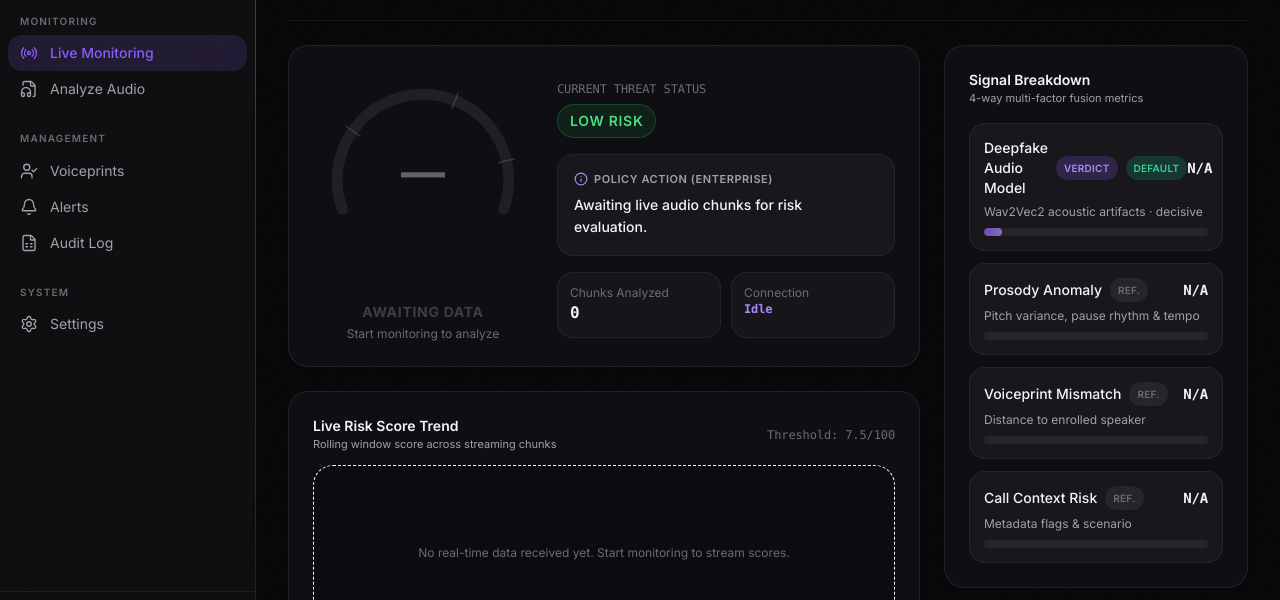
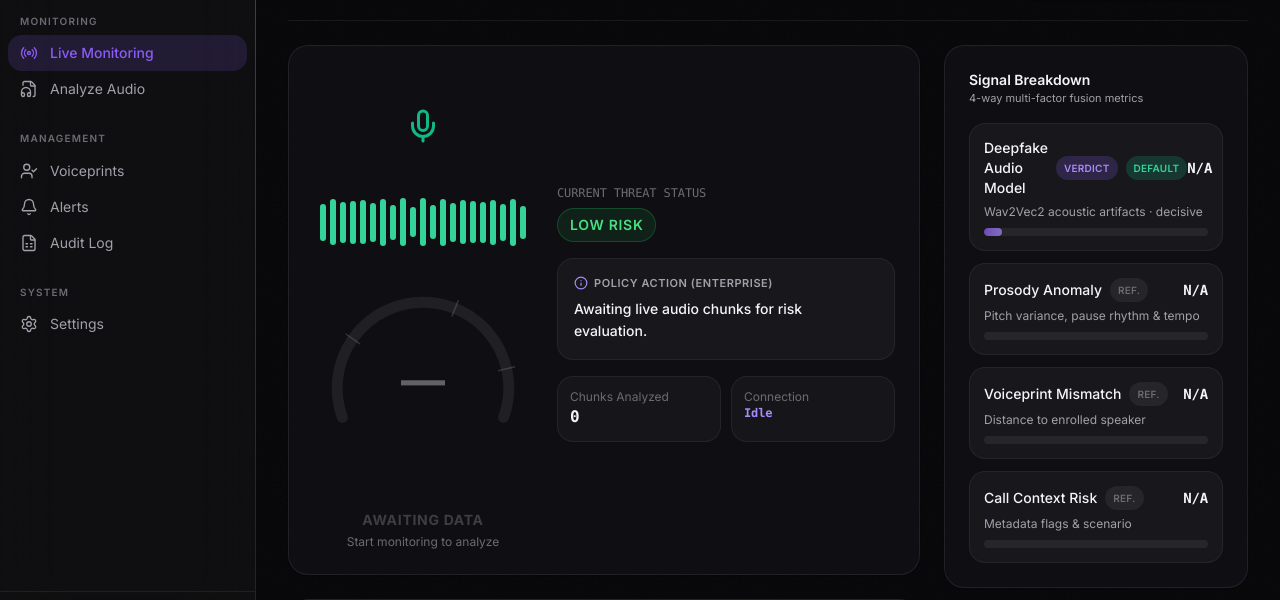
Before and after one commit to Akshat-Pratap/VoxDetect, a React (Vite) app in the folder frontend/web/: page /live-call in a window 1280 px wide. Shown: the part 148-748 px from the top of the page. Built offline with nearby package versions, Linux system fonts and the light colour scheme; no server answers.

Commit message:
feat(frontend): add live mic audio visualizer to monitoring

```diff
--- /dev/null
+++ b/frontend/web/src/components/risk/AudioVisualizer.tsx
@@ -0,0 +1,82 @@
+/**
+ * components/risk/AudioVisualizer.tsx
+ * Live "mic is detecting" visualizer: animated waveform bars + pulsing ring.
+ * Colored by the current risk band. Pure CSS animations (GPU-accelerated,
+ * transform/opacity only) so it stays buttery at 60fps. Respects reduced motion.
+ */
+import React from 'react';
+import { Mic } from 'lucide-react';
+
+export interface AudioVisualizerProps {
+  active: boolean;
+  band?: string | null;      // 'low' | 'high' | 'critical' | null
+  flagged?: boolean;
+}
+
+const BAR_COUNT = 21;
+
+export function AudioVisualizer({ active, band, flagged }: AudioVisualizerProps) {
+  const tone = flagged || band === 'high' || band === 'critical' ? 'risk' : 'safe';
+  const ring =
+    tone === 'risk'
+      ? 'from-red-500/50 via-red-500/20 to-transparent'
+      : 'from-emerald-500/50 via-emerald-500/20 to-transparent';
+  const barTone = tone === 'risk' ? 'bg-red-400' : 'bg-emerald-400';
+
+  return (
+    <div className="flex flex-col items-center justify-center gap-4 select-none">
+      {/* Pulsing ring + mic */}
+      <div className="relative w-28 h-28 flex items-center justify-center">
+        {/* Expanding detection pulse (only when active) */}
+        {active && (
+          <span
+            className={`absolute inset-0 rounded-full bg-gradient-to-br ${ring} animate-[vox-ring_1.8s_ease-out_infinite]`}
+            aria-hidden="true"
+          />
+        )}
+        {/* Mic capsule */}
+        <div
+          className={`relative z-10 w-20 h-20 rounded-full flex items-center justify-center transition-colors duration-300 ${
+            active
+              ? tone === 'risk'
+                ? 'bg-red-500/15 shadow-[0_0_30px_-5px_rgba(239,68,68,0.4)]'
+                : 'bg-emerald-500/15 shadow-[0_0_30px_-5px_rgba(16,185,129,0.4)]'
+              : ''
+          }`}
+        >
+          <Mic
+            className={`w-9 h-9 ${
+              active
+                ? tone === 'risk'
+                  ? 'text-red-400'
+                  : 'text-emerald-400'
+                : 'text-emerald-500'
+            }`}
+          />
+        </div>
+      </div>
+
+      {/* Waveform bars */}
+      <div className="flex items-center gap-1 h-12" aria-hidden="true">
+        {Array.from({ length: BAR_COUNT }).map((_, i) => {
+          // Deterministic per-bar peak so the idle bars are still varied
+          const peak = 0.35 + 0.65 * Math.abs(Math.sin(i * 1.7 + 0.4));
+          const delay = (i % 7) * 0.09;
+          return (
+            <span
+              key={i}
+              className={`w-1.5 rounded-full ${barTone} ${
+                active ? 'animate-[vox-bar_1.1s_ease-in-out_infinite]' : ''
+              }`}
+              style={{
+                height: active ? undefined : `${Math.round(20 + peak * 28)}px`,
+                animationDelay: active ? `${delay}s` : undefined,
+                animationDuration: '1.1s',
+              }}
+            />
+          );
+        })}
+      </div>
+    </div>
+  );
+}
--- a/frontend/web/src/hooks/useLiveMonitoring.ts
+++ b/frontend/web/src/hooks/useLiveMonitoring.ts
@@ -9,6 +9,7 @@ import { useCallback, useEffect, useRef, useState } from 'react';
 import { VoxDetectWebSocket } from '@/services/websocket';
 import { useMicrophone } from './useMicrophone';
 import { useAlertContext } from '@/context/AlertContext';
+import { useSignalSettings } from '@/context/SignalSettingsContext';
 import type {
   OrgType,
   WSStatus,
@@ -16,6 +17,7 @@ import type {
   RiskHistoryPoint,
   CallContext,
   SignalBreakdownData,
+  FusionMask,
 } from '@/types';
 
 const MAX_HISTORY = 60;  // Keep at most 60 score points in memory
@@ -38,6 +40,7 @@ export interface LiveMonitoringState {
 
 export function useLiveMonitoring(org: OrgType, context: Partial<CallContext>) {
   const { addToast } = useAlertContext();
+  const { fusion } = useSignalSettings();
 
   const [state, setState] = useState<LiveMonitoringState>({
     wsStatus: 'idle',
@@ -61,10 +64,12 @@ export function useLiveMonitoring(org: OrgType, context: Partial<CallContext>) {
   const isMonitoringRef = useRef(false);
   const orgRef = useRef(org);
   const contextRef = useRef(context);
+  const fusionRef = useRef(fusion);
 
   // Keep refs in sync so reconnect picks up latest values
   useEffect(() => { orgRef.current = org; }, [org]);
   useEffect(() => { contextRef.current = context; }, [context]);
+  useEffect(() => { fusionRef.current = fusion; }, [fusion]);
 
   const handleChunk = useCallback((chunk: ArrayBuffer) => {
     wsRef.current?.sendAudioChunk(chunk);
@@ -86,7 +91,7 @@ export function useLiveMonitoring(org: OrgType, context: Partial<CallContext>) {
 
   const handleRiskUpdate = useCallback(
     (data: StreamChunkResult) => {
-      const score = data.rolling_risk_score ?? data.risk_score;
+      const score = data.risk_score ?? data.rolling_risk_score;
 
       setState((prev) => {
         const newHistory = [
@@ -135,7 +140,6 @@ export function useLiveMonitoring(org: OrgType, context: Partial<CallContext>) {
           score: Math.round(score ?? 0),
           band: currentBand ?? undefined,
           action: data.recommended_action ?? undefined,
-          autoClose: false,
         });
       }
 
@@ -187,6 +191,7 @@ export function useLiveMonitoring(org: OrgType, context: Partial<CallContext>) {
       odd_hour: contextRef.current.odd_hour ?? false,
       sensitive_data_request: contextRef.current.sensitive_data_request ?? false,
       enrolled_speaker_id: contextRef.current.enrolled_speaker_id ?? null,
+      fusion: fusionRef.current,
     });
 
     wsRef.current = ws;
--- a/frontend/web/src/pages/LiveCall.tsx
+++ b/frontend/web/src/pages/LiveCall.tsx
@@ -9,6 +9,7 @@ import { RiskGauge } from '@/components/risk/RiskGauge';
 import { RiskTrendChart } from '@/components/risk/RiskTrendChart';
 import { SignalBreakdown } from '@/components/risk/SignalBreakdown';
 import { RiskBandBadge } from '@/components/risk/RiskBandBadge';
+import { AudioVisualizer } from '@/components/risk/AudioVisualizer';
 import { ORG_CONFIGS } from '@/types';
 import { Mic, MicOff, AlertOctagon, ShieldAlert, SlidersHorizontal, Info } from 'lucide-react';
 
@@ -42,7 +43,7 @@ export function LiveCall() {
     isMonitoring,
   } = useLiveMonitoring(org, context);
 
-  const displayScore = rollingRisk ?? riskScore;
+  const displayScore = riskScore ?? rollingRisk;
 
   return (
     <div className="space-y-6 max-w-7xl mx-auto">
@@ -101,7 +102,9 @@ export function LiveCall() {
         <div className="lg:col-span-2 space-y-6">
           {/* Main Risk Display Card */}
           <div className="card flex flex-col md:flex-row items-center justify-around p-6 gap-6">
-            <div className="flex flex-col items-center">
+            <div className="flex flex-col items-center gap-8 w-full md:w-auto">
+              {/* Live detection visualizer — animated while monitoring */}
+              <AudioVisualizer active={isMonitoring} band={band} flagged={flagged} />
               <RiskGauge score={displayScore} band={band} size={220} />
             </div>
 
```
